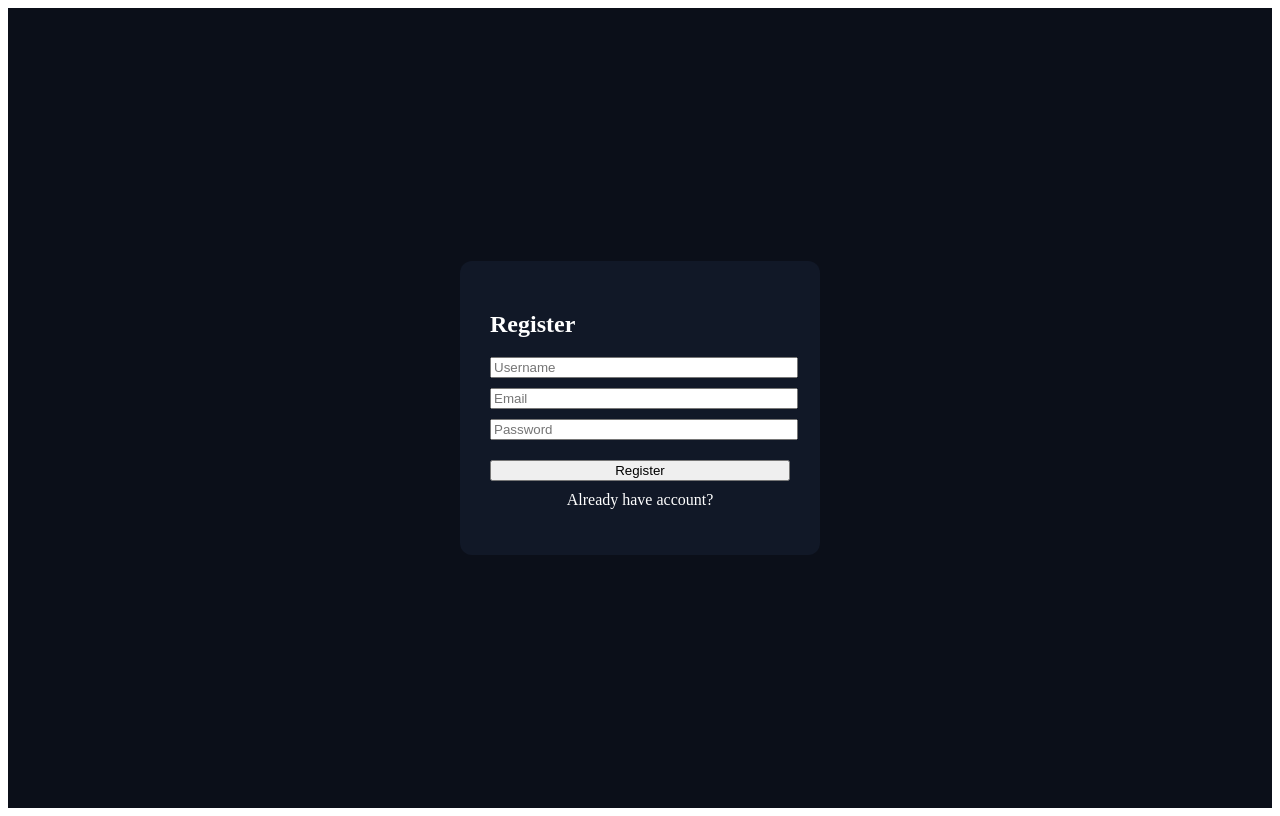
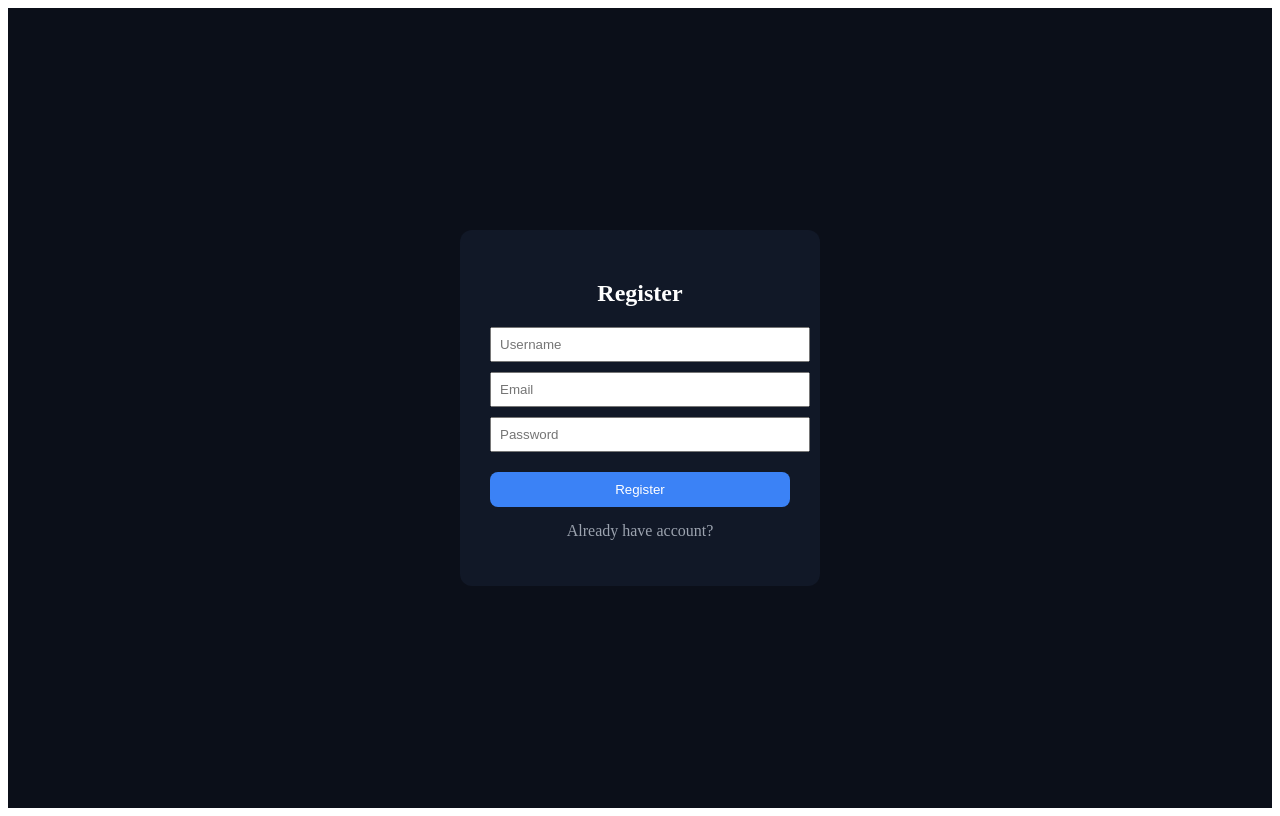
Before and after one commit to Aditya22007/adaptive-workload-system, a React app in the folder Frontend/: page / in a window 1280 px wide. Both pictures are taken after a click on the element "Create account". Built offline with nearby package versions, Linux system fonts and the light colour scheme; the HTML template or start-up script is replaced by a standard one.

Commit message:
final login JWT fix

```diff
--- a/Frontend/src/Login.jsx
+++ b/Frontend/src/Login.jsx
@@ -37,7 +37,11 @@ export default function Login({ setUser }) {
         alert(isLogin ? "Login Success ✅" : "Registered Successfully ✅");
 
         if (isLogin) {
-          setUser(data.user); // 🔥 important
+          // 🔥 VERY IMPORTANT (JWT FIX)
+          localStorage.setItem("token", data.token);
+
+          // Save user
+          setUser(data.user);
         } else {
           setIsLogin(true);
         }
@@ -50,7 +54,7 @@ export default function Login({ setUser }) {
         });
 
       } else {
-        alert("Invalid credentials ❌");
+        alert(data.message || "Invalid credentials ❌");
       }
 
     } catch (error) {
@@ -69,15 +73,22 @@ export default function Login({ setUser }) {
       color: "white"
     }}>
 
-      <div style={{ background: "#111827", padding: "30px", borderRadius: "12px", width: "300px" }}>
-        <h2>{isLogin ? "Login" : "Register"}</h2>
+      <div style={{
+        background: "#111827",
+        padding: "30px",
+        borderRadius: "12px",
+        width: "300px"
+      }}>
+        <h2 style={{ textAlign: "center", marginBottom: "20px" }}>
+          {isLogin ? "Login" : "Register"}
+        </h2>
 
         {!isLogin && (
           <input
             placeholder="Username"
             value={form.username}
             onChange={(e) => setForm({ ...form, username: e.target.value })}
-            style={{ width: "100%", marginBottom: "10px" }}
+            style={{ width: "100%", marginBottom: "10px", padding: "8px" }}
           />
         )}
 
@@ -85,7 +96,7 @@ export default function Login({ setUser }) {
           placeholder="Email"
           value={form.email}
           onChange={(e) => setForm({ ...form, email: e.target.value })}
-          style={{ width: "100%", marginBottom: "10px" }}
+          style={{ width: "100%", marginBottom: "10px", padding: "8px" }}
         />
 
         <input
@@ -93,19 +104,33 @@ export default function Login({ setUser }) {
           placeholder="Password"
           value={form.password}
           onChange={(e) => setForm({ ...form, password: e.target.value })}
-          style={{ width: "100%", marginBottom: "10px" }}
+          style={{ width: "100%", marginBottom: "10px", padding: "8px" }}
         />
 
         <button
           onClick={handleSubmit}
-          style={{ marginTop: "10px", width: "100%" }}
+          style={{
+            marginTop: "10px",
+            width: "100%",
+            padding: "10px",
+            background: "#3B82F6",
+            color: "white",
+            border: "none",
+            borderRadius: "8px",
+            cursor: "pointer"
+          }}
         >
           {isLogin ? "Login" : "Register"}
         </button>
 
         <p
           onClick={() => setIsLogin(!isLogin)}
-          style={{ cursor: "pointer", marginTop: "10px", textAlign: "center" }}
+          style={{
+            cursor: "pointer",
+            marginTop: "15px",
+            textAlign: "center",
+            color: "#9CA3AF"
+          }}
         >
           {isLogin ? "Create account" : "Already have account?"}
         </p>
```
